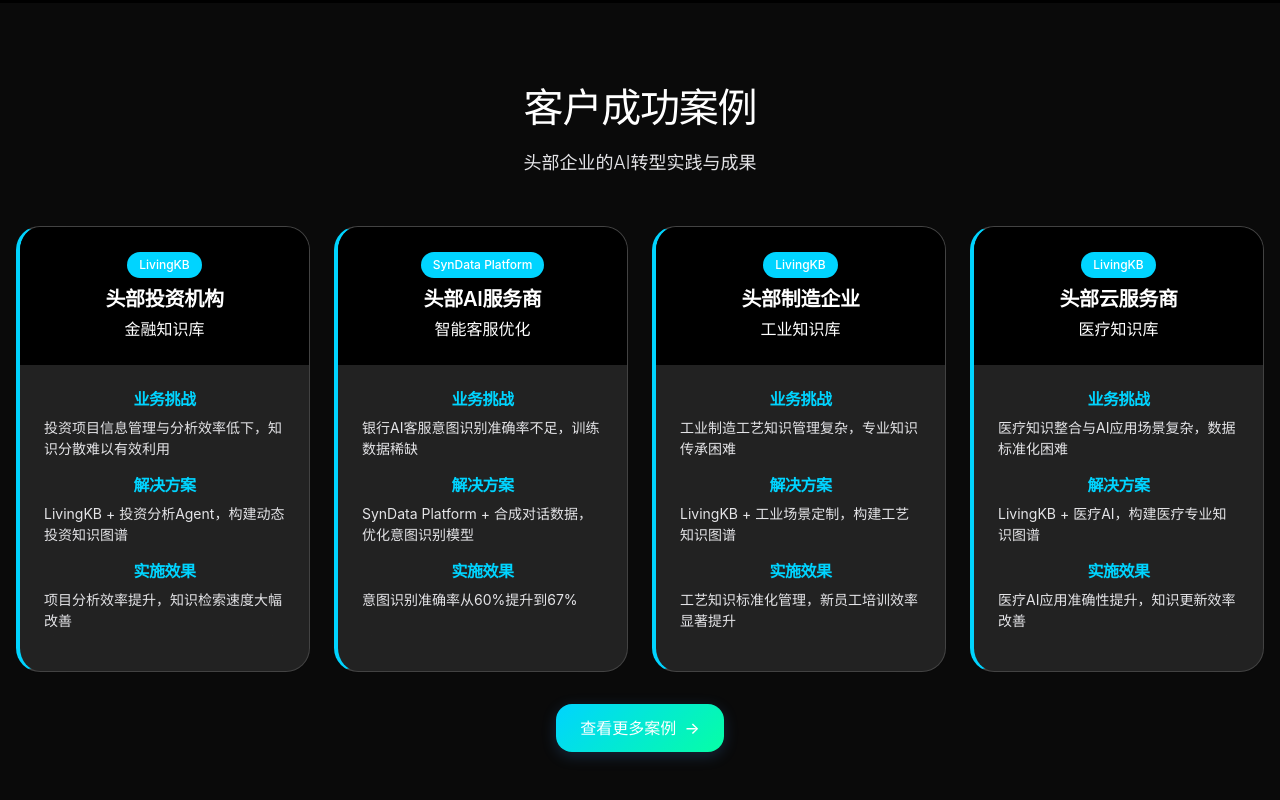
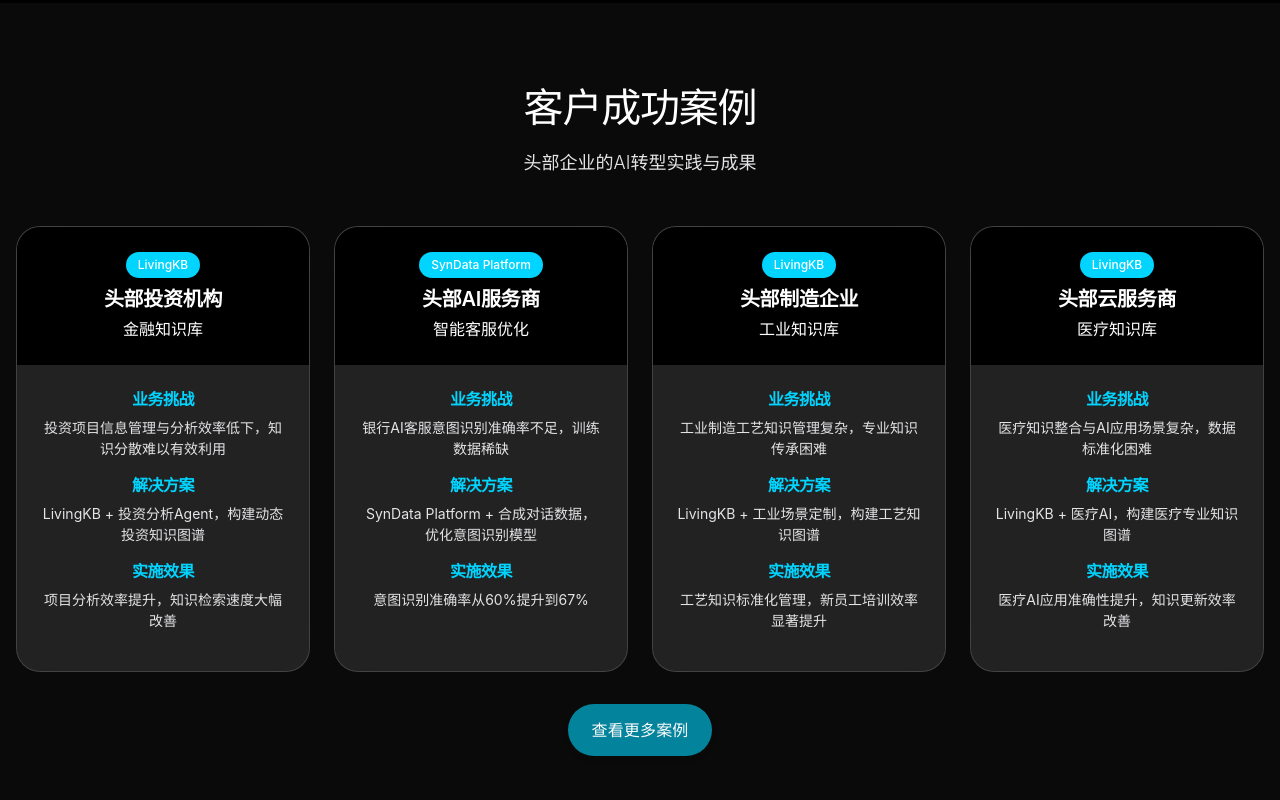
Before and after one commit to snailuu/dataarc-website, a Vue app: page /products in a window 1280 px wide. Shown: the part 9895-10695 px from the top of the page. Built offline with nearby package versions, Linux system fonts and the light colour scheme.

Commit message:
样式：优化案例概览卡片样式

```diff
--- a/src/views/Products.vue
+++ b/src/views/Products.vue
@@ -840,9 +840,8 @@
           </div>
 
           <div class="view-more-section">
-            <router-link to="/cases" class="view-more-btn">
-              查看更多案例
-              <span class="btn-arrow">→</span>
+            <router-link to="/cases" class="btn btn-primary btn-lg">
+              <span class="btn-text-main">查看更多案例</span>
             </router-link>
           </div>
       </div>
@@ -1545,32 +1544,26 @@ const productCases = computed(() => [
   margin-top: var(--space-8);
 }
 
-.view-more-btn {
+.view-more-section .btn {
   display: inline-flex;
   align-items: center;
-  gap: var(--space-2);
-  padding: var(--space-3) var(--space-6);
-  background: linear-gradient(135deg, var(--primary-color), var(--accent-color));
-  color: white;
+  justify-content: center;
+  font-weight: var(--font-weight-medium);
+  transition: all var(--duration-normal) var(--ease-out);
+  border-radius: var(--radius-full);
+  padding: var(--space-2) var(--space-6);
+  min-width: 120px;
   text-decoration: none;
-  border-radius: var(--radius-lg);
-  font-weight: 500;
-  font-size: 1rem;
-  transition: all 0.3s ease;
-  box-shadow: 0 4px 15px rgba(68, 155, 255, 0.2);
-}
-
-.view-more-btn:hover {
-  transform: translateY(-2px);
-  box-shadow: 0 8px 25px rgba(68, 155, 255, 0.3);
-}
-
-.btn-arrow {
-  transition: transform 0.3s ease;
-}
-
-.view-more-btn:hover .btn-arrow {
-  transform: translateX(4px);
+}
+
+.view-more-section .btn-primary {
+  background: rgba(0, 212, 255, 0.6);
+  color: var(--text-white);
+}
+
+.view-more-section .btn-primary:hover {
+  background: rgba(0, 212, 255, 0.8);
+  transform: translateY(-1px);
 }
 
 .case-card {
@@ -1586,13 +1579,7 @@ const productCases = computed(() => [
   transform: translateY(-4px);
 }
 
-.livingkb-case {
-  border-left: 4px solid var(--primary-color);
-}
-
-.syndata-case {
-  border-left: 4px solid var(--accent-color);
-}
+
 
 .case-header {
   background: var(--bg-secondary);
@@ -1625,6 +1612,7 @@ const productCases = computed(() => [
 
 .case-content {
   padding: var(--space-6);
+  text-align: center;
 }
 
 .case-challenge,
```
